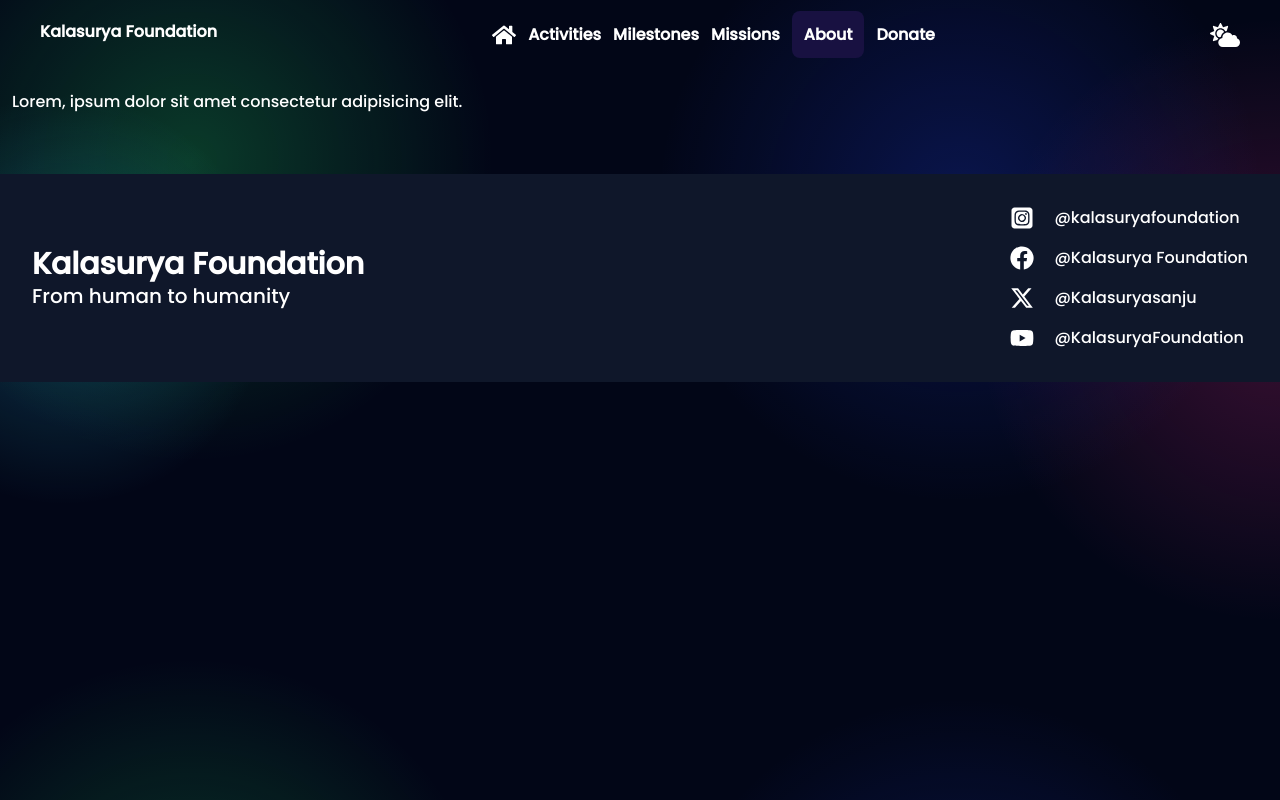
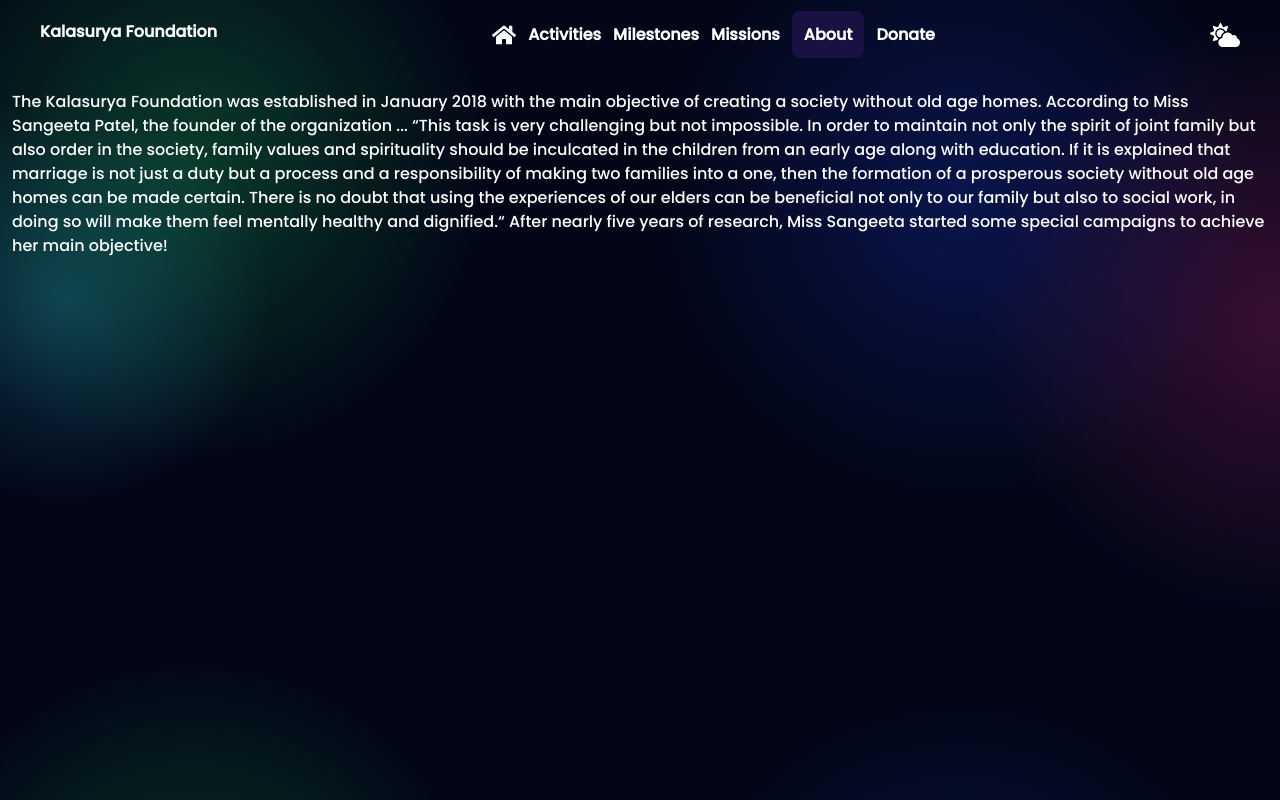
Before and after one commit to parv141206/kalasurya-foundation, a Next.js app: page /about in a window 1280 px wide. Shown: the top 800 px of the page. Built offline with nearby package versions, Linux system fonts and the light colour scheme; a web font is replaced by a local one.

Commit message:
Pre showcase commit!

```diff
--- a/app/about/page.js
+++ b/app/about/page.js
@@ -1,5 +1,22 @@
 import React from "react";
 
 export default function page() {
-  return <div>Lorem, ipsum dolor sit amet consectetur adipisicing elit.</div>;
+  return (
+    <div className="h-screen ">
+      The Kalasurya Foundation was established in January 2018 with the main
+      objective of creating a society without old age homes. According to Miss
+      Sangeeta Patel, the founder of the organization ... &ldquo;This task is
+      very challenging but not impossible. In order to maintain not only the
+      spirit of joint family but also order in the society, family values and
+      spirituality should be inculcated in the children from an early age along
+      with education. If it is explained that marriage is not just a duty but a
+      process and a responsibility of making two families into a one, then the
+      formation of a prosperous society without old age homes can be made
+      certain. There is no doubt that using the experiences of our elders can be
+      beneficial not only to our family but also to social work, in doing so
+      will make them feel mentally healthy and dignified.&ldquo; After nearly
+      five years of research, Miss Sangeeta started some special campaigns to
+      achieve her main objective!
+    </div>
+  );
 }
--- /dev/null
+++ b/app/activities/loading.js
@@ -0,0 +1,5 @@
+import React from "react";
+import Load from "../dev-components/Components/Utils/Load";
+export default function loading() {
+  return <Load />;
+}
--- /dev/null
+++ b/app/dev-components/Components/Utils/Load.js
@@ -0,0 +1,11 @@
+import React from "react";
+import { AiOutlineLoading3Quarters } from "react-icons/ai";
+export default function Load() {
+  return (
+    <div className="absolute left-0 top-0 flex h-[100vh] w-[100vw] items-center justify-center bg-white dark:bg-slate-950">
+      <div className="animate-spin">
+        <AiOutlineLoading3Quarters />
+      </div>
+    </div>
+  );
+}
--- a/app/layout.js
+++ b/app/layout.js
@@ -20,7 +20,9 @@
         className={`${inter.className}  light-background  overflow-x-hidden dark:bg-slate-950 dark:text-white`}
       >
         <Navbar />
-        <div className="container mx-auto px-3 py-5">{children}</div>
+        <div className="container mx-auto min-w-[100vh] px-3 py-5">
+          {children}
+        </div>
         <Footer />
       </body>
     </html>
--- /dev/null
+++ b/app/loading.js
@@ -0,0 +1,5 @@
+import React from "react";
+import Load from "./dev-components/Components/Utils/Load";
+export default function loading() {
+  return <Load />;
+}
```
